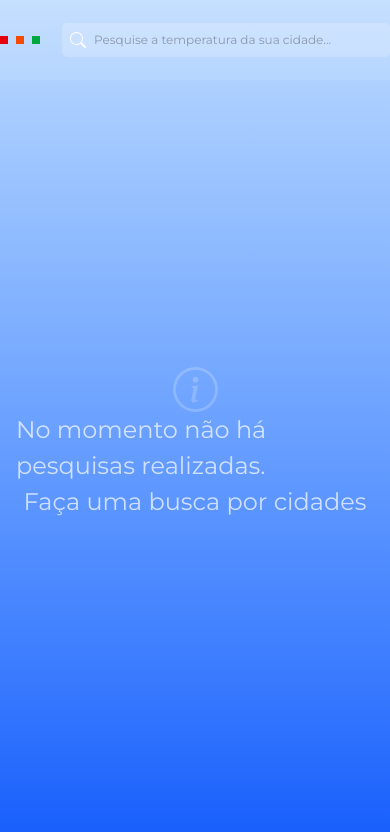
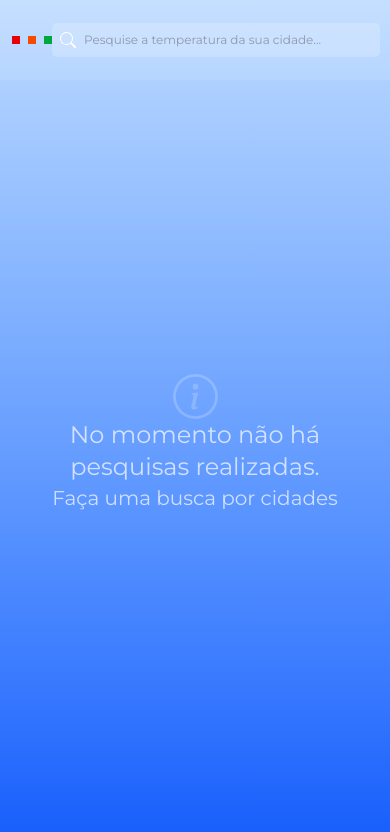
Before and after one commit to leandroalves-dev/temperatura, a React (Vite) app: page / in a window 390 px wide. Shown: the top 832 px of the page. Built offline with nearby package versions, Linux system fonts and the light colour scheme.

Commit message:
feat(mobile): customizando a responsividade

```diff
--- a/src/App.tsx
+++ b/src/App.tsx
@@ -25,7 +25,7 @@ function App() {
     return (
         <div className='bg-gradient-to-b from-blue-200 to-blue-600 min-h-screen flex flex-col'>
             <div className=' bg-white/10 h-20'>
-                <Container className='flex h-20 justify-between items-center'>
+                <Container className='flex h-20 justify-between items-center px-3'>
                     <Logo />
                     <Form onTemperatureChange={handleTemperatureChange} onChangeModal={toggleModal}  />
                 </Container>
--- a/src/components/Message/index.tsx
+++ b/src/components/Message/index.tsx
@@ -3,10 +3,10 @@
 
 const Message = () => {
     return (
-        <div className="min-h-[calc(100vh-150px)] flex flex-col items-center justify-center text-white/70 text-[24px]  m-4 mb-10">
+        <div className="min-h-[calc(100vh-150px)] flex flex-col max-sm:text-center items-center justify-center text-white/70 text-[24px]  m-4 mb-10">
             <BsInfoCircle size={45}  className="text-white/20" />
-            <p>No momento não há pesquisas realizadas.</p>
-            <p>Faça uma busca por cidades</p>
+            <p className="text-2xl">No momento não há pesquisas realizadas.</p>
+            <p className="text-[20px]">Faça uma busca por cidades</p>
         </div>
     )
 }
```
